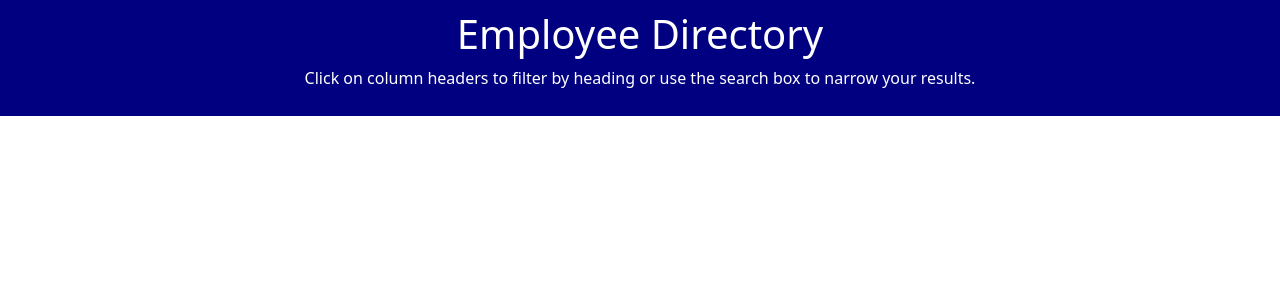
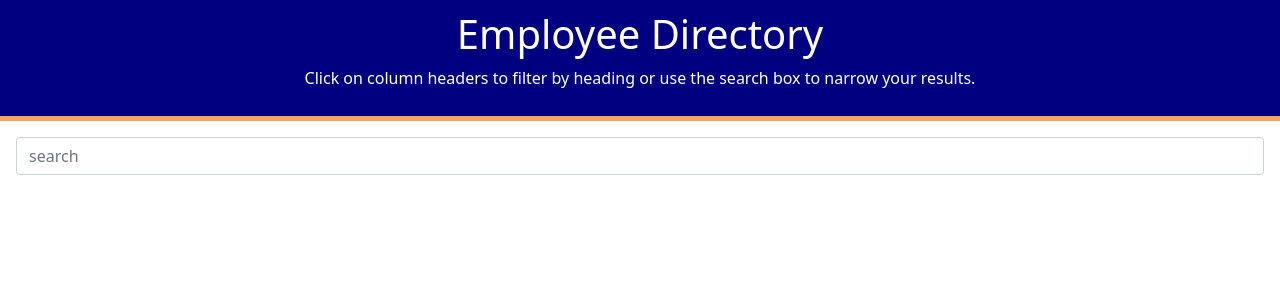
Before and after one commit to joyfullyx/employee-directory-react, a React (Create React App) app: page / in a window 1280 px wide. Shown: the top 300 px of the page. Built offline with nearby package versions, Linux system fonts and the light colour scheme.

Commit message:
search bar added

```diff
--- a/src/components/EmployeeContainer.js
+++ b/src/components/EmployeeContainer.js
@@ -22,6 +22,7 @@ class EmployeeContainer extends React.Component {
         return (
             <div>
                 <Header />
+                <SearchForm />
             </div>
         )
     }
--- a/src/components/SearchForm.js
+++ b/src/components/SearchForm.js
@@ -1,8 +1,13 @@
-// import React from 'react';
-// import '/SearchForm.css'
+import React from 'react';
+import '../styles/SearchForm.css'
 
-// function SearchForm(props) {
-//     return (
+function SearchForm() {
+    return (
+        <form className="col-sm-12 p-3">
+            <input type="text" class="form-control" placeholder="search"></input>
+        </form>
 
-//     )
-// }
+    )
+}
+
+export default SearchForm;
--- a/src/styles/Header.css
+++ b/src/styles/Header.css
@@ -2,4 +2,5 @@
     background: navy;
     color: white;
     padding: 10px;
+    border-bottom: 5px solid sandybrown;
 }
```
